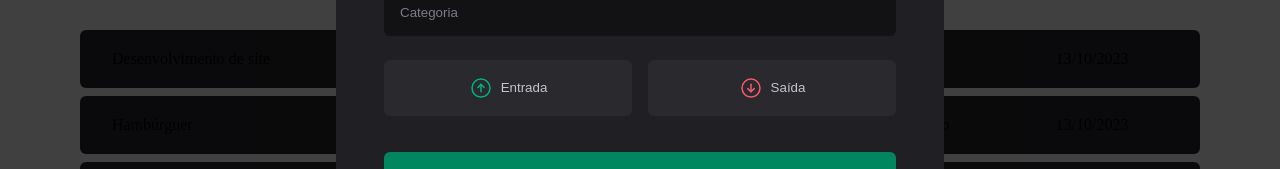
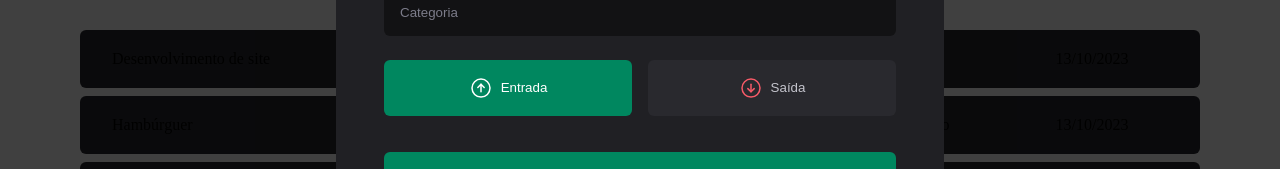
Before and after one commit to Daniel-Guimaraes/GTmoney, a React (Vite) app: page / in a window 1280 px wide. Both pictures are taken after a click on the button "Nova transação". Shown: the part 407-576 px from the top of the page. Built offline with nearby package versions, Linux system fonts and the light colour scheme; data requests are answered from the project's data file.

Commit message:
Aplicação do conceito de 'controlled components'

```diff
--- a/src/components/NewTransactionModal/index.tsx
+++ b/src/components/NewTransactionModal/index.tsx
@@ -1,5 +1,5 @@
 import { ArrowCircleDown, ArrowCircleUp, X } from 'phosphor-react'
-import { useForm } from 'react-hook-form'
+import { Controller, useForm } from 'react-hook-form'
 import * as z from 'zod'
 
 import { zodResolver } from '@hookform/resolvers/zod'
@@ -19,15 +19,22 @@
 
 export function NewTransactionModal() {
   const {
+    control,
     register,
     handleSubmit,
+    reset,
     formState: { isSubmitting },
   } = useForm<NewTransactionFormInputs>({
-    resolver: zodResolver(newTransactionFormSchema)
+    resolver: zodResolver(newTransactionFormSchema),
+    defaultValues: {
+      description: '',
+      type: 'income'
+    },
   })
 
   async function handleCreateNewTransaction(data: NewTransactionFormInputs) {
     console.log(data)
+    reset()
   }
 
   return (
@@ -63,7 +70,15 @@
             {...register('category')}
           />
 
-          <S.TransactionType>
+          <Controller
+            control={control}
+            name='type'
+            render={({ field }) => {
+              return (
+                <S.TransactionType
+                  onValueChange={field.onChange}
+                  value={field.value}
+                >
                   <S.TransactionTypeButton variant='income' value='income'>
                     <ArrowCircleUp size={24} />
                     Entrada
@@ -74,6 +89,9 @@
                     Saída
                   </S.TransactionTypeButton>
                 </S.TransactionType>
+              )
+            }}
+          />
 
           <button type="submit" disabled={isSubmitting}>Cadastrar</button>
         </form>
```
Also changed, not shown: 1 other file (tests, documents, lock files or other folders). Lines whose indentation alone changed are shown as unchanged.
